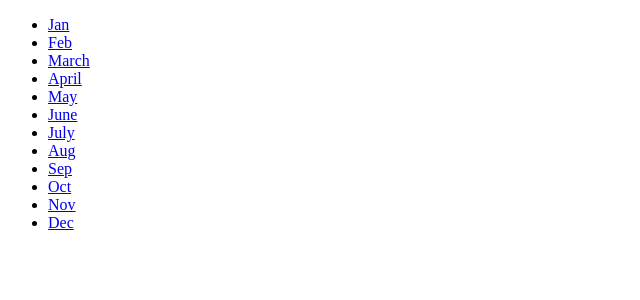
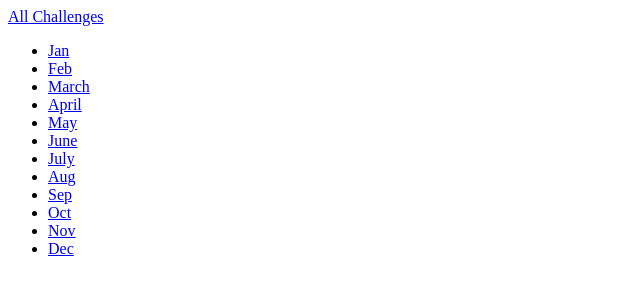
Before and after one commit to Umar-Mughal/Python-PixelMancer, a Django app: page /challenges/ in a window 1280 px wide. Shown: the top 300 px of the page, without its empty margins (0-640 px from the left). Run offline with Django 4.2, Linux system fonts and the light colour scheme.

Commit message:
Including Partial Template Snippets

```diff
--- a/monthly_challenges/challenges/templates/challenges/challenge.html
+++ b/monthly_challenges/challenges/templates/challenges/challenge.html
@@ -5,6 +5,7 @@
 {% endblock %}
 
 {% block content %}
+    {% include "challenges/includes/header.html" %}
     <h1>{{ month_name|title }} Challenge</h1>
     {% if text is not None %}
         <h2>{{ text }}</h2>
--- /dev/null
+++ b/monthly_challenges/challenges/templates/challenges/includes/header.html
@@ -0,0 +1,5 @@
+    <header>
+        <nav>
+            <a href="{% url "index" %}">All Challenges</a>
+        </nav>
+    </header>
--- a/monthly_challenges/challenges/templates/challenges/index.html
+++ b/monthly_challenges/challenges/templates/challenges/index.html
@@ -5,6 +5,7 @@
 {% endblock %}
 
 {% block content %}
+    {% include "challenges/includes/header.html" %}
     <ul>
         {% for month in months %}
             <li><a href="{% url 'month-challenge' month %}">{{ month|title }}</a></li>
--- a/monthly_challenges/challenges/urls.py
+++ b/monthly_challenges/challenges/urls.py
@@ -1,7 +1,7 @@
 from django.urls import path
 from . import views
 urlpatterns = [
-    path("", views.index),
+    path("", views.index, name="index"),
     path('<int:month>', views.monthly_challenge_by_number),
     path('<str:month>', views.monthly_challenge, name='month-challenge')
 ]
```
